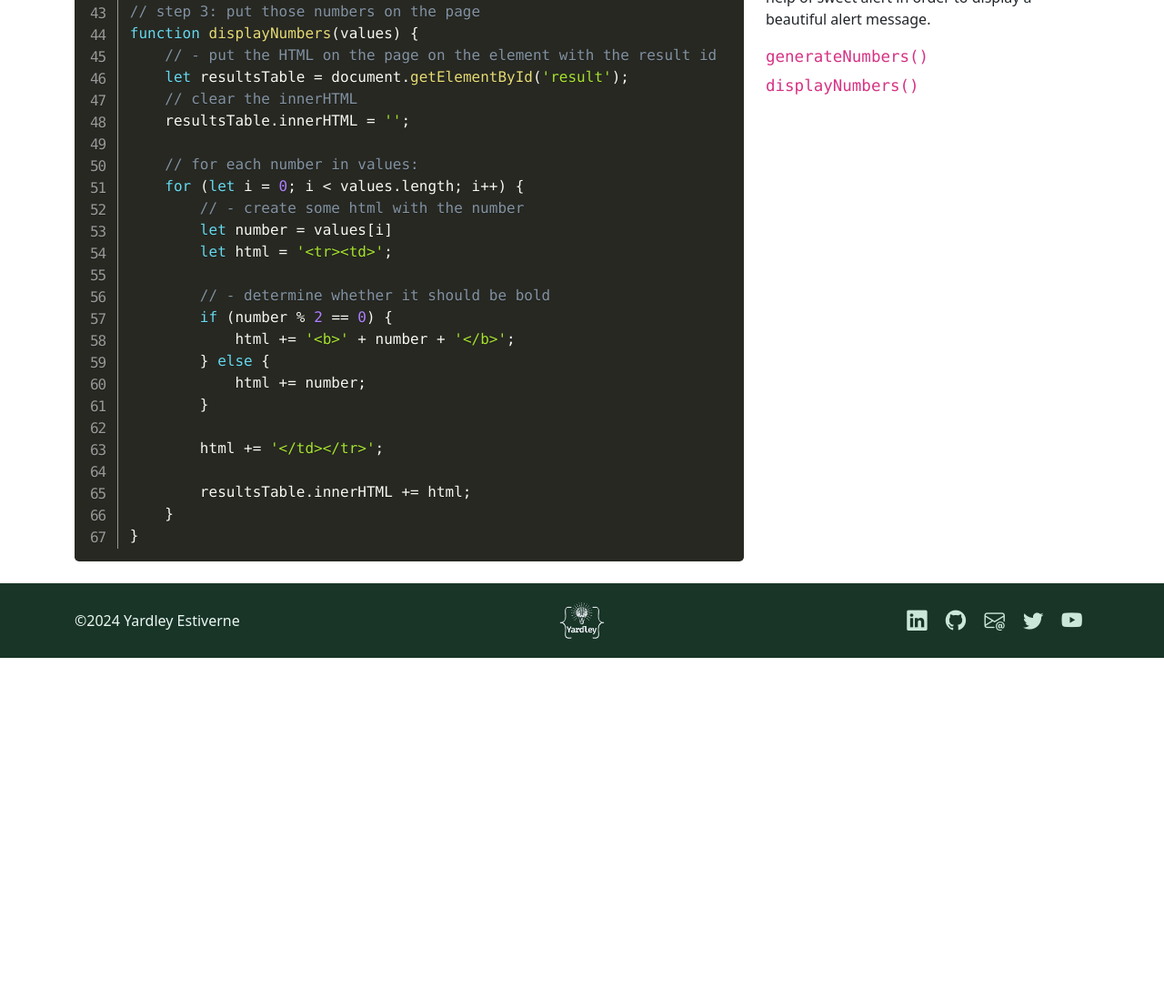
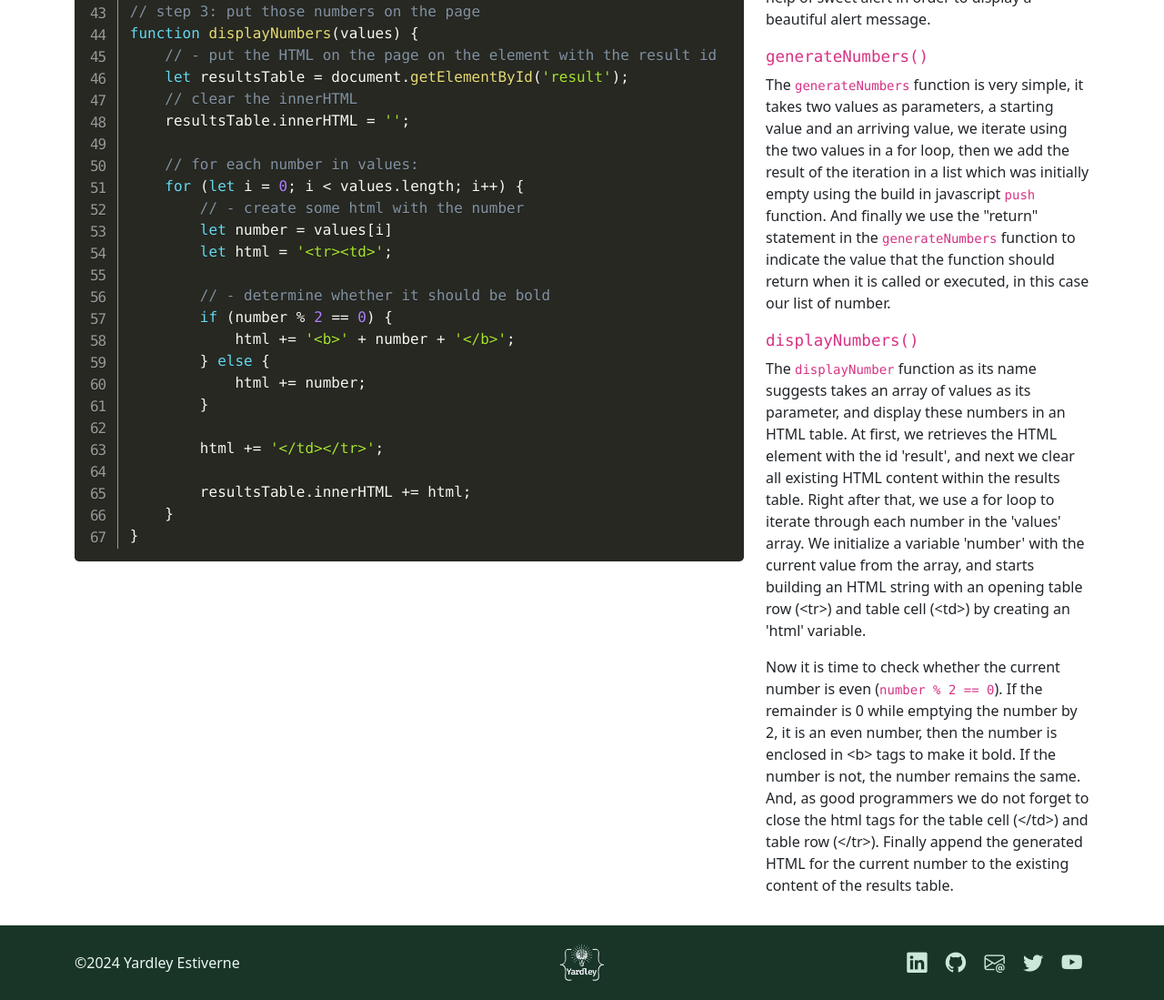
Before and after one commit to fyardlest1/QuantumPerformer, a plain HTML site: page code.html in a window 1280 px wide. Shown: the part 1170-2269 px from the top of the page at 91% size. Before the commit the page ends 1893 px from the top, so only its background shows below. Drawn offline with nearby package versions, Linux system fonts and the light colour scheme.

Commit message:
Eplanation text complete

```diff
--- a/code.html
+++ b/code.html
@@ -193,7 +193,7 @@
 						solution that works. What should we solve? What approach
 						will allow us to get there?
 					</p>
-					<p>What we need to do is write a program that displays the numbers from 0 to 100 and display the even numbers in BOLD.</p>
+					<p>What we need to do is write a program that displays the numbers from 0 to 100 and display the even numbers in <b>BOLD</b>.</p>
 					<p>
 						As far as I am concerned, I focused on three steps which will allow me to provide a solution.
 						<ol>
@@ -202,7 +202,7 @@
 							<li>put those numbers on the page</li>
 						</ol>
 					</p>
-					<h5>Functions and loops in action</h5>
+					<h5>Functions and loop in action</h5>
 					<h5>
 						<code>getValues()</code>
 					</h5>
@@ -220,9 +220,37 @@
 					<h5>
 						<code>generateNumbers()</code>
 					</h5>
+					<p>
+						The <code>generateNumbers</code> function is very simple, it takes two values as parameters,
+						a starting value and an arriving value, we iterate using the two values in a for loop,
+						then we add the result of the iteration in a list which was initially empty using the build in
+						javascript <code>push</code> function. And finally we use the "return" statement in the <code>generateNumbers</code>
+						function to indicate the value that the function should return when it is called or executed,
+						in this case our list of number.
+					</p>
+					<!-- <p >
+						When a function is invoked, the code inside the function is executed, and the return statement
+						specifies the value that the function will produce as its result.
+					</p> -->
 					<h5>
 						<code>displayNumbers()</code>
 					</h5>
+					<p>
+						The <code>displayNumber</code> function as its name suggests takes an array of values as its parameter, and
+						display these numbers in an HTML table. At first, we retrieves the HTML element with the id 'result',
+						and next we clear all existing HTML content within the results table. Right after that,
+						we use a for loop to iterate through each number in the 'values' array. We initialize a variable 'number'
+						with the current value from the array, and starts building an HTML string with an opening table row
+						(&lt;tr>) and table cell (&lt;td>) by creating an 'html' variable.
+					</p>
+					<p>
+						Now it is time to check whether the current number is even (<code>number % 2 == 0</code>).
+						If the remainder is 0 while emptying the number by 2, it is an even number,
+						then the number is enclosed in &lt;b> tags to make it bold. If the number is not,
+						the number remains the same. And, as good programmers we do not forget to close
+						the html tags for the table cell (&lt;/td>) and table row (&lt;/tr>).
+						Finally append the generated HTML for the current number to the existing content of the results table.
+					</p>
 				</div>
 			</div>
 		</main>
```
Also changed, not shown: app.html (+6 -6 lines), index.html (+3 -3 lines).
